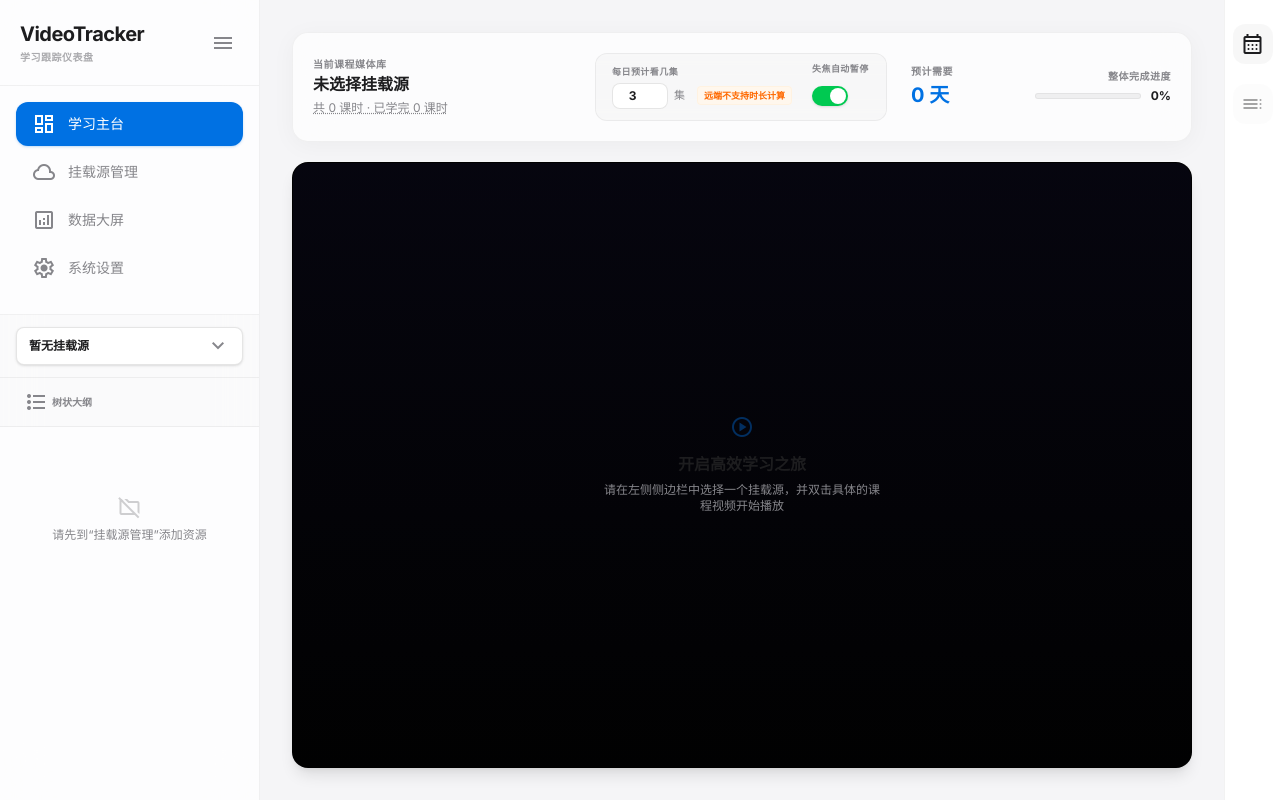
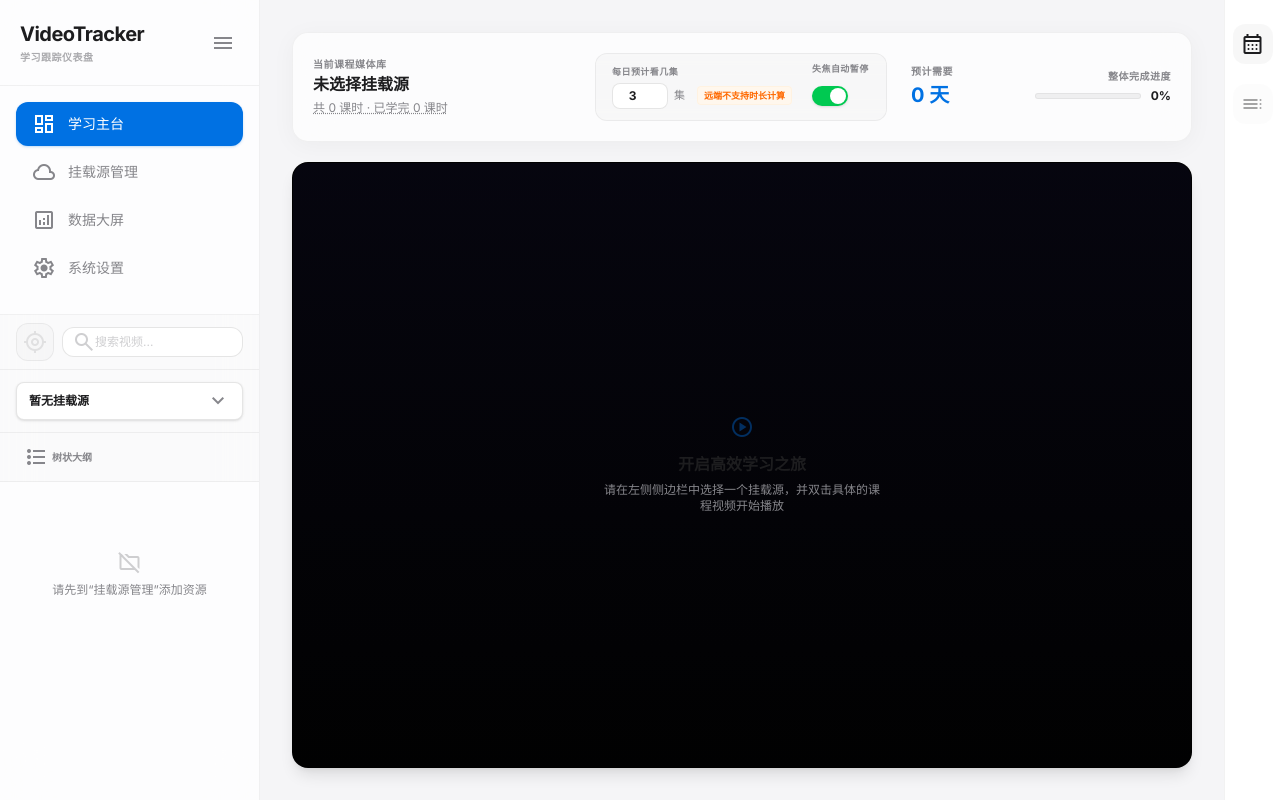
Before and after one commit to zzf-857/VideoTracker, a React (Vite) app: page / in a window 1280 px wide. Built offline with nearby package versions, Linux system fonts and the light colour scheme.

Commit message:
feat: 优化侧边栏搜索与定位排版，移除WebDAV深度扫描，规范化快捷键聚焦逻辑

```diff
--- a/src/renderer/components/Settings.tsx
+++ b/src/renderer/components/Settings.tsx
@@ -1,5 +1,5 @@
 import React, { useState, useEffect } from 'react';
-import { storageService, AppSettings } from '../services/storage';
+import { storageService, AppSettings, formatHotkeyForDisplay } from '../services/storage';
 import { syncService } from '../services/sync';
 
 interface SettingsProps {
@@ -13,7 +13,8 @@ interface SettingsProps {
       fullscreen: 'f',
       speedUp: 'c',
       speedDown: 'x',
-      speedReset: 'z'
+      speedReset: 'z',
+      search: 'ctrl+f'
     },
     pauseOnBlur: true
   });
@@ -85,7 +86,8 @@ interface SettingsProps {
         fullscreen: 'f',
         speedUp: 'c',
         speedDown: 'x',
-        speedReset: 'z'
+        speedReset: 'z',
+        search: 'ctrl+f'
       },
       pauseOnBlur: true
     };
@@ -214,9 +216,17 @@ interface SettingsProps {
         return;
       }
 
+      // 组装修饰键组合
+      const parts: string[] = [];
+      if (e.ctrlKey) parts.push('ctrl');
+      if (e.altKey) parts.push('alt');
+      if (e.shiftKey) parts.push('shift');
+      parts.push(key);
+      const hotkeyStr = parts.join('+');
+
       const updatedHotkeys = {
         ...settings.hotkeys,
-        [activeHotkeyKey]: key
+        [activeHotkeyKey]: hotkeyStr
       };
 
       handleSaveSettings({ hotkeys: updatedHotkeys });
@@ -542,7 +552,7 @@ interface SettingsProps {
                   }`}
                   title="点击重新录制绑定按键"
                 >
-                  {activeHotkeyKey === 'fullscreen' ? '录制中... (Esc取消)' : (settings.hotkeys?.fullscreen || 'f').toUpperCase()}
+                  {activeHotkeyKey === 'fullscreen' ? '录制中... (Esc取消)' : formatHotkeyForDisplay(settings.hotkeys?.fullscreen || 'f')}
                 </button>
               </div>
 
@@ -561,7 +571,7 @@ interface SettingsProps {
                   }`}
                   title="点击重新录制绑定按键"
                 >
-                  {activeHotkeyKey === 'speedUp' ? '录制中... (Esc取消)' : (settings.hotkeys?.speedUp || 'c').toUpperCase()}
+                  {activeHotkeyKey === 'speedUp' ? '录制中... (Esc取消)' : formatHotkeyForDisplay(settings.hotkeys?.speedUp || 'c')}
                 </button>
               </div>
 
@@ -580,7 +590,7 @@ interface SettingsProps {
                   }`}
                   title="点击重新录制绑定按键"
                 >
-                  {activeHotkeyKey === 'speedDown' ? '录制中... (Esc取消)' : (settings.hotkeys?.speedDown || 'x').toUpperCase()}
+                  {activeHotkeyKey === 'speedDown' ? '录制中... (Esc取消)' : formatHotkeyForDisplay(settings.hotkeys?.speedDown || 'x')}
                 </button>
               </div>
 
@@ -599,7 +609,26 @@ interface SettingsProps {
                   }`}
                   title="点击重新录制绑定按键"
                 >
-                  {activeHotkeyKey === 'speedReset' ? '录制中... (Esc取消)' : (settings.hotkeys?.speedReset || 'z').toUpperCase()}
+                  {activeHotkeyKey === 'speedReset' ? '录制中... (Esc取消)' : formatHotkeyForDisplay(settings.hotkeys?.speedReset || 'z')}
+                </button>
+              </div>
+
+              <div className="flex items-center justify-between p-3 bg-black/[0.01] border border-black/5 rounded-xl">
+                <div>
+                  <p className="text-xs font-semibold text-on-surface">大纲搜索框聚焦</p>
+                  <p className="text-[10px] text-on-surface-variant">快速将光标移入侧边栏视频搜索框</p>
+                </div>
+                <button
+                  type="button"
+                  onClick={() => setActiveHotkeyKey('search')}
+                  className={`min-w-20 h-8 px-3 rounded-lg flex items-center justify-center font-bold text-xs cursor-pointer select-none transition-all shadow-sm ${
+                    activeHotkeyKey === 'search'
+                      ? 'bg-primary text-white scale-95 border-primary shadow-inner animate-pulse'
+                      : 'bg-white border border-black/10 text-primary hover:border-primary/40 hover:bg-black/[0.01] active:scale-95'
+                  }`}
+                  title="点击重新录制绑定按键"
+                >
+                  {activeHotkeyKey === 'search' ? '录制中... (Esc取消)' : formatHotkeyForDisplay(settings.hotkeys?.search || 'ctrl+f')}
                 </button>
               </div>
             </div>
--- a/src/renderer/components/Sidebar.tsx
+++ b/src/renderer/components/Sidebar.tsx
@@ -1,5 +1,5 @@
 import React, { useState, useEffect } from 'react';
-import { storageService, MediaSourceConfig, VideoProgress } from '../services/storage';
+import { storageService, MediaSourceConfig, VideoProgress, AppHotkeys, getEventHotkeyString } from '../services/storage';
 import { WebDAVClient, WebDAVFile } from '../services/webdav';
 import CustomSelect from './CustomSelect';
 
@@ -49,6 +49,54 @@ export default function Sidebar({
   isLoading
 }: SidebarProps) {
   const [expandedPaths, setExpandedPaths] = useState<Record<string, boolean>>({});
+  const [searchQuery, setSearchQuery] = useState('');
+  const [highlightedVideoPath, setHighlightedVideoPath] = useState<string | null>(null);
+  const [hotkeys, setHotkeys] = useState<AppHotkeys>({
+    fullscreen: 'f',
+    speedUp: 'c',
+    speedDown: 'x',
+    speedReset: 'z',
+    search: 'ctrl+f'
+  });
+
+  // 加载快捷键配置
+  useEffect(() => {
+    storageService.loadData().then(data => {
+      if (data.settings.hotkeys) {
+        setHotkeys(data.settings.hotkeys);
+      }
+    });
+  }, [refreshSignal]);
+
+  // 全局监听搜索快捷键以聚焦输入框
+  useEffect(() => {
+    const handleGlobalKeyDown = (e: KeyboardEvent) => {
+      const activeEl = document.activeElement;
+      if (activeEl && (
+        activeEl.tagName === 'INPUT' ||
+        activeEl.tagName === 'TEXTAREA' ||
+        activeEl.tagName === 'SELECT'
+      )) {
+        return;
+      }
+
+      const searchKey = (hotkeys.search || 'ctrl+f').toLowerCase();
+      const pressedHotkey = getEventHotkeyString(e);
+
+      if (pressedHotkey === searchKey) {
+        e.preventDefault();
+        e.stopPropagation();
+        const searchInput = document.getElementById('sidebar-search-input');
+        if (searchInput) {
+          searchInput.focus();
+          (searchInput as HTMLInputElement).select();
+        }
+      }
+    };
+
+    window.addEventListener('keydown', handleGlobalKeyDown);
+    return () => window.removeEventListener('keydown', handleGlobalKeyDown);
+  }, [hotkeys]);
   const [contextMenu, setContextMenu] = useState<{
     visible: boolean;
     x: number;
@@ -280,6 +328,72 @@ export default function Sidebar({
 
   const sortedFlatVideos = getSortedFlatVideos();
 
+
+
+  // 定位到当前播放视频位置并执行微缩放动画
+  const handleLocateActiveVideo = () => {
+    if (!activeVideoPath) return;
+
+    // 1. 自动寻找并展开所有祖先目录
+    const parentPaths = findParentPaths(fileTree, activeVideoPath);
+    if (parentPaths && parentPaths.length > 0) {
+      setExpandedPaths(prev => {
+        const next = { ...prev };
+        for (const p of parentPaths) {
+          next[p] = true;
+        }
+        return next;
+      });
+    }
+
+    // 2. 自动滚动到选中的节点并触发微缩放
+    setTimeout(() => {
+      const activeEl = document.querySelector('[data-active-video="true"]');
+      if (activeEl) {
+        activeEl.scrollIntoView({ behavior: 'smooth', block: 'nearest' });
+
+        // 触发高亮动画
+        setHighlightedVideoPath(activeVideoPath);
+        setTimeout(() => {
+          setHighlightedVideoPath(null);
+        }, 1600);
+      }
+    }, 200);
+  };
+
+  // 树状展示的过滤匹配算法 (包含父节点级联关系)
+  const getFilteredTree = (nodes: TreeNode[], query: string): { nodes: TreeNode[]; hasMatch: boolean } => {
+    if (!query.trim()) {
+      return { nodes, hasMatch: false };
+    }
+
+    const cleanQuery = query.toLowerCase();
+    const result: TreeNode[] = [];
+    let anyMatch = false;
+
+    for (const node of nodes) {
+      if (node.isDir) {
+        const subResult = getFilteredTree(node.children || [], query);
+        const nameMatches = node.name.toLowerCase().includes(cleanQuery);
+
+        if (subResult.hasMatch || nameMatches) {
+          result.push({
+            ...node,
+            children: subResult.nodes
+          });
+          anyMatch = true;
+        }
+      } else {
+        if (node.name.toLowerCase().includes(cleanQuery)) {
+          result.push(node);
+          anyMatch = true;
+        }
+      }
+    }
+
+    return { nodes: result, hasMatch: anyMatch };
+  };
+
   // 3. 树节点展开与折叠控制
   const handleToggleExpand = async (node: TreeNode) => {
     const isExpanded = expandedPaths[node.path];
@@ -384,7 +498,7 @@ export default function Sidebar({
   // 递归渲染树形组件
   const renderTreeNodes = (nodes: TreeNode[], depth = 0) => {
     return nodes.map(node => {
-      const isExpanded = expandedPaths[node.path];
+      const isExpanded = searchQuery.trim() ? true : expandedPaths[node.path];
       const isSelected = activeVideoPath === node.path;
 
       if (node.isDir) {
@@ -439,7 +553,7 @@ export default function Sidebar({
             }}
             className={`relative flex items-center gap-2 py-2 px-3 rounded-lg cursor-pointer transition-colors select-none ${
               isSelected ? 'bg-primary/10 text-primary font-semibold' : 'text-on-surface hover:bg-black/[0.03]'
-            }`}
+            } ${node.path === highlightedVideoPath ? 'animate-locate-highlight' : ''}`}
           >
             {showProgressBg && (
               <div
@@ -549,6 +663,45 @@ export default function Sidebar({
         {/* 仅在仪表盘模式下展示侧边栏大纲目录 */}
         {currentTab === 'dashboard' && (
           <div className="flex-1 flex flex-col overflow-hidden border-t border-black/5 mt-2">
+            {/* 搜索与定位控制栏 */}
+            <div className="px-4 py-2 flex items-center gap-2 border-b border-black/5 bg-black/[0.01]">
+              {/* 定位按钮 */}
+              <button
+                onClick={handleLocateActiveVideo}
+                disabled={!activeVideoPath}
+                className={`p-1.5 rounded-xl border flex items-center justify-center transition-all cursor-pointer ${
+                  activeVideoPath
+                    ? 'bg-white border-black/10 text-primary hover:border-primary/40 hover:bg-black/[0.01] active:scale-95 shadow-sm'
+                    : 'bg-black/[0.02] border-black/5 text-on-surface-variant/20 cursor-not-allowed'
+                }`}
+                title={activeVideoPath ? "定位到当前播放视频" : "当前未播放任何视频"}
+              >
+                <span className="material-symbols-outlined text-[16px]">my_location</span>
+              </button>
+
+              <div className="relative flex-1">
+                <span className="material-symbols-outlined absolute left-2.5 top-1/2 -translate-y-1/2 text-[16px] text-on-surface-variant/40">
+                  search
+                </span>
+                <input
+                  id="sidebar-search-input"
+                  type="text"
+                  placeholder="搜索视频..."
+                  value={searchQuery}
+                  onChange={(e) => setSearchQuery(e.target.value)}
+                  className="w-full bg-white border border-black/10 rounded-xl pl-8 pr-7 py-1.5 text-xs text-on-surface focus:outline-none focus:ring-1 focus:ring-primary placeholder-on-surface-variant/40"
+                />
+                {searchQuery && (
+                  <button
+                    onClick={() => setSearchQuery('')}
+                    className="absolute right-2 top-1/2 -translate-y-1/2 text-on-surface-variant/40 hover:text-on-surface cursor-pointer"
+                  >
+                    <span className="material-symbols-outlined text-[14px]">close</span>
+                  </button>
+                )}
+              </div>
+            </div>
+
             {/* 数据源选择器 */}
             <div className="px-4 py-3 flex items-center justify-between bg-black/[0.01] border-b border-black/5 relative z-30">
               <CustomSelect
@@ -633,11 +786,16 @@ export default function Sidebar({
               ) : fileTree.length > 0 ? (
                 viewMode === 'tree' ? (
                   // 树状展示
-                  <div className="space-y-1">{renderTreeNodes(fileTree)}</div>
+                  <div className="space-y-1">{renderTreeNodes(getFilteredTree(fileTree, searchQuery).nodes)}</div>
                 ) : (
                   // PotPlayer 风格：平铺展示 (剔除文件夹)
                   <div className="space-y-1">
-                    {sortedFlatVideos.map(video => {
+                    {(() => {
+                      const filteredFlatVideos = searchQuery.trim()
+                        ? sortedFlatVideos.filter(v => v.name.toLowerCase().includes(searchQuery.toLowerCase()))
+                        : sortedFlatVideos;
+
+                      return filteredFlatVideos.map(video => {
                         const isSelected = activeVideoPath === video.path;
                         const percent = getProgressPercent(video.path);
                         const prog = progressMap[video.path];
@@ -666,7 +824,7 @@ export default function Sidebar({
                             }}
                             className={`relative flex items-center gap-2 py-2 px-3 rounded-lg cursor-pointer transition-colors select-none ${
                               isSelected ? 'bg-primary/10 text-primary font-semibold' : 'text-on-surface hover:bg-black/[0.03]'
-                          }`}
+                            } ${video.path === highlightedVideoPath ? 'animate-locate-highlight' : ''}`}
                           >
                           {showProgressBg && (
                             <div
@@ -699,10 +857,10 @@ export default function Sidebar({
                           </div>
                         </div>
                       );
-                    })}
+                    });
+                  })()}
                 </div>
-                )
-              ) : (
+              )) : (
                 <div className="flex flex-col items-center justify-center h-40 text-center px-4">
                   <span className="material-symbols-outlined text-3xl text-on-surface-variant/40 mb-2">folder_off</span>
                   <span className="text-xs text-on-surface-variant">
--- a/src/renderer/services/storage.ts
+++ b/src/renderer/services/storage.ts
@@ -38,6 +38,7 @@ export interface AppHotkeys {
   speedUp: string;    // 默认 'c'
   speedDown: string;  // 默认 'x'
   speedReset: string; // 默认 'z'
+  search?: string;     // 默认 'ctrl+f'
 }
 
 export interface AppSettings {
@@ -75,7 +76,8 @@ const DEFAULT_DATA: AppDataStore = {
       fullscreen: 'f',
       speedUp: 'c',
       speedDown: 'x',
-      speedReset: 'z'
+      speedReset: 'z',
+      search: 'ctrl+f'
     },
     pauseOnBlur: true
   },
@@ -114,11 +116,12 @@ class StorageService {
         webdavSyncUrl: this.cache?.settings?.webdavSyncUrl,
         webdavUser: this.cache?.settings?.webdavUser,
         webdavPassword: this.cache?.settings?.webdavPassword,
-        hotkeys: this.cache?.settings?.hotkeys || {
-          fullscreen: 'f',
-          speedUp: 'c',
-          speedDown: 'x',
-          speedReset: 'z'
+        hotkeys: {
+          fullscreen: this.cache?.settings?.hotkeys?.fullscreen ?? 'f',
+          speedUp: this.cache?.settings?.hotkeys?.speedUp ?? 'c',
+          speedDown: this.cache?.settings?.hotkeys?.speedDown ?? 'x',
+          speedReset: this.cache?.settings?.hotkeys?.speedReset ?? 'z',
+          search: this.cache?.settings?.hotkeys?.search ?? 'ctrl+f'
         },
         pauseOnBlur: this.cache?.settings?.pauseOnBlur ?? true
       },
@@ -241,3 +244,36 @@ class StorageService {
 }
 
 export const storageService = new StorageService();
+
+export function getEventHotkeyString(e: KeyboardEvent): string {
+  const parts: string[] = [];
+  if (e.ctrlKey) parts.push('ctrl');
+  if (e.altKey) parts.push('alt');
+  if (e.shiftKey) parts.push('shift');
+
+  let key = e.key.toLowerCase();
+  if (e.key === ' ') {
+    key = 'space';
+  }
+
+  if (['control', 'shift', 'alt', 'meta'].includes(key)) {
+    return '';
+  }
+
+  parts.push(key);
+  return parts.join('+');
+}
+
+export function formatHotkeyForDisplay(hotkeyStr: string): string {
+  if (!hotkeyStr) return '无';
+  return hotkeyStr
+    .split('+')
+    .map(part => {
+      if (part === 'ctrl') return 'Ctrl';
+      if (part === 'alt') return 'Alt';
+      if (part === 'shift') return 'Shift';
+      if (part === 'space') return 'Space';
+      return part.toUpperCase();
+    })
+    .join(' + ');
+}
```
Also changed, not shown: src/renderer/components/Player.tsx (+13 -14 lines), src/renderer/index.css (+19 -0 lines). Lines whose indentation alone changed are shown as unchanged.
